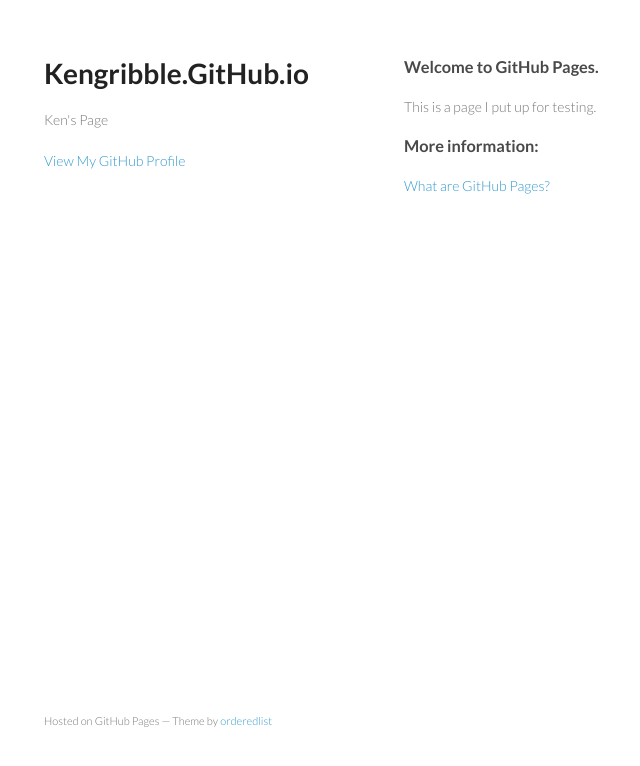
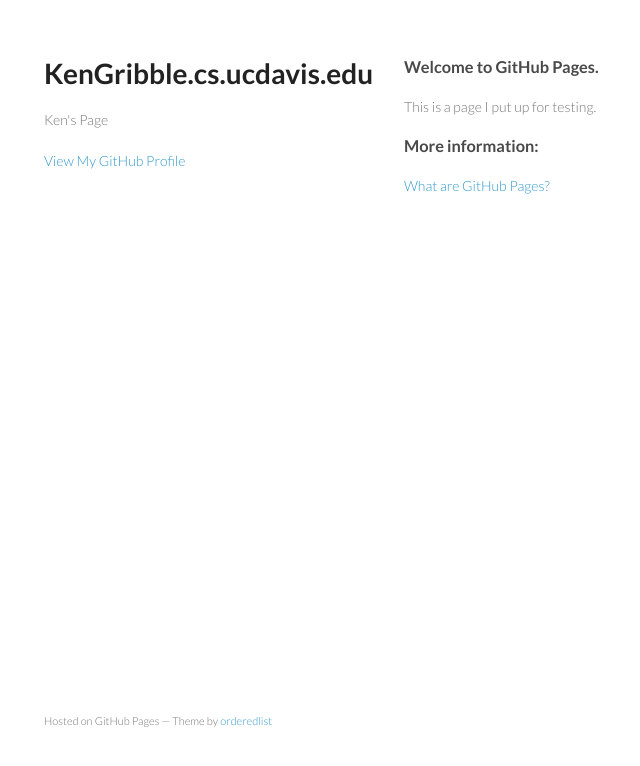
Before and after one commit to kengribble/kengribble.github.io, a plain HTML site: page index.html in a window 1280 px wide. Shown: the whole page, without its empty margins (166-806 px from the left). Drawn offline with Linux system fonts and the light colour scheme.

Commit message:
More Formatting Fun Part II

```diff
--- a/index.html
+++ b/index.html
@@ -3,7 +3,7 @@
   <head>
     <meta charset="utf-8">
     <meta http-equiv="X-UA-Compatible" content="chrome=1">
-    <title>Kengribble.GitHub.io by kengribble</title>
+    <title>KenGribble.cs.ucdavis.edu by kengribble</title>
 
     <link rel="stylesheet" href="stylesheets/styles.css">
     <link rel="stylesheet" href="stylesheets/github-light.css">
@@ -15,7 +15,7 @@
   <body>
     <div class="wrapper">
       <header>
-        <h1>Kengribble.GitHub.io</h1>
+        <h1>KenGribble.cs.ucdavis.edu</h1>
         <p>Ken&#39;s Page</p>
 
 
```
